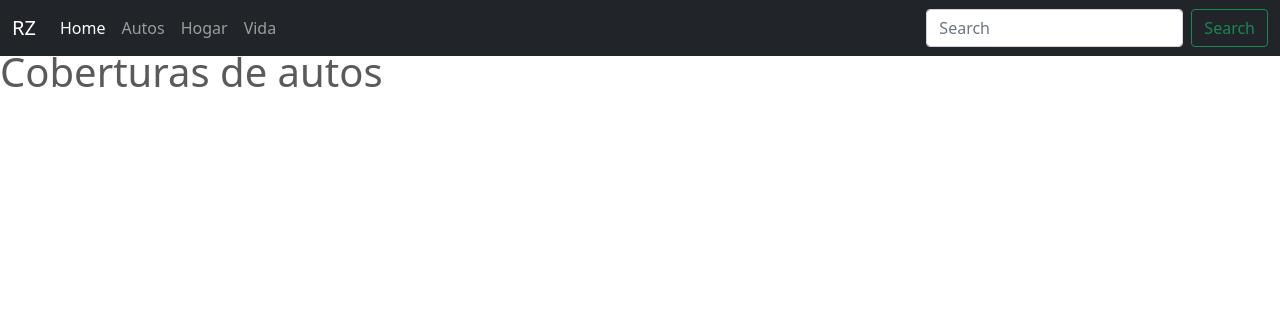
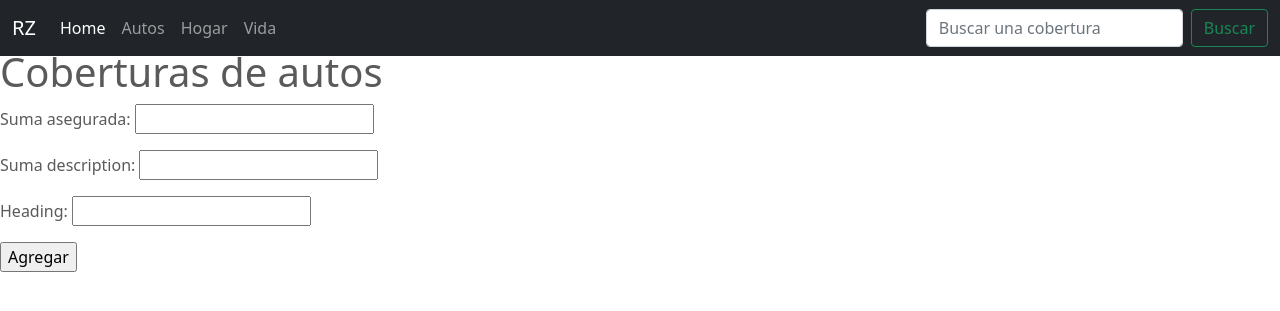
Before and after one commit to joseruiz84/Jose_ruiz, a Django app: page /rama-autos/ in a window 1280 px wide. Shown: the top 311 px of the page. Run offline with Django 4.2, Linux system fonts and the light colour scheme; some libraries are stand-ins or nearby versions.

Commit message:
agregar y buscar

```diff
--- a/project/urls.py
+++ b/project/urls.py
@@ -15,7 +15,7 @@ Including another URLconf
 """
 from django.contrib import admin
 from django.urls import path
-from seguros.views import index, autos_1, hogar_1, vida_1
+from seguros.views import index, autos_1, hogar_1, vida_1, agregar_post, buscar_post
 
 urlpatterns = [
     path('', index, name="index"),
@@ -23,4 +23,6 @@ urlpatterns = [
     path('rama-autos/', autos_1, name="autos"),
     path('rama-hogar/', hogar_1, name="hogar"),
     path('rama-vida/', vida_1, name="vida"),
+    path('rama-autos/agregar', agregar_post, name="agregar-post"),
+    path('rama-autos/buscar', buscar_post, name="buscar-post"),
 ]
--- /dev/null
+++ b/seguros/forms.py
@@ -0,0 +1,7 @@
+from django import forms
+from seguros.models import Post
+
+class PostForm(forms.ModelForm):
+    class Meta:
+        model = Post
+        fields = "__all__"
--- a/seguros/templates/seguros/autos.html
+++ b/seguros/templates/seguros/autos.html
@@ -4,6 +4,12 @@
 <html>
     <body>
         <h1>Coberturas de autos</h1>
+<!--nuevo   -->
+<form action="{% url 'agregar-post' %}" method="post">
+    {% csrf_token %}
+    {{form.as_p}}
+    <input type="submit" value="Agregar">
+</form>
 
     </body>
 </html>
--- a/seguros/templates/seguros/base.html
+++ b/seguros/templates/seguros/base.html
@@ -71,9 +71,9 @@
             <a class="nav-link" href="{% url 'vida' %}">Vida</a>
           </li>
         </ul>
-        <form class="d-flex">
-          <input class="form-control me-2" type="search" placeholder="Search" aria-label="Search">
-          <button class="btn btn-outline-success" type="submit">Search</button>
+        <form action="{% url 'buscar-post' %}" class="d-flex">
+          <input class="form-control me-2" name="criterio" type="search" placeholder="Buscar una cobertura" aria-label="Search">
+          <button class="btn btn-outline-success" type="submit">Buscar</button>
         </form>
       </div>
     </div>
--- a/seguros/views.py
+++ b/seguros/views.py
@@ -1,13 +1,39 @@
 from django.shortcuts import render
+from seguros.models import Post
+from seguros.forms import PostForm
 
 def index(request):
     return render(request, "seguros/index.html")
 
 def autos_1(request):
-    return render(request, "seguros/autos.html")
+
+    context = {
+        "form": PostForm(),
+        "posts": Post.objects.all(),
+    }
+
+    return render(request, "seguros/autos.html", context)
 
 def hogar_1(request):
     return render(request, "seguros/hogar.html")
 
 def vida_1(request):
     return render(request, "seguros/vida.html")
+
+def agregar_post(request):
+    post_form = PostForm(request.POST)
+    post_form.save()
+
+    context = {
+        "form": PostForm(),
+        "posts": Post.objects.all(),
+    }
+
+    return render(request, "seguros/autos.html", context)
+
+def buscar_post(request):
+    criterio = request.GET.get("criterio")
+    context = {
+        "posts": Post.objects.filter(Suma_description__icontains=criterio).all(),
+    }
+    return render(request, "seguros/autos.html", context)
```
